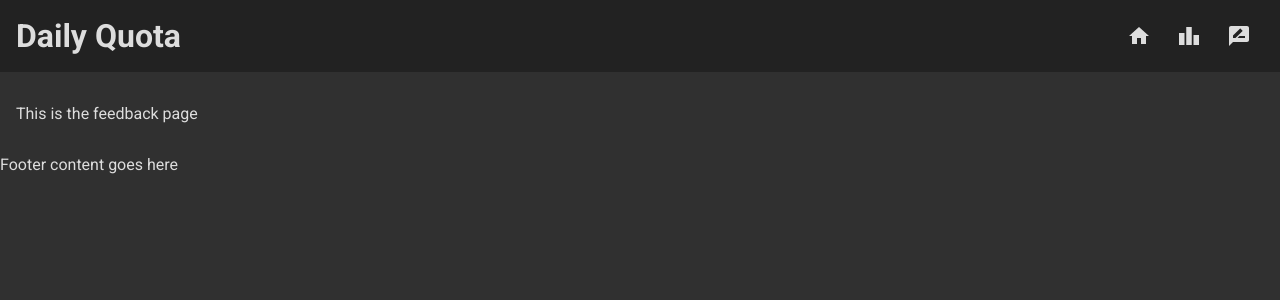
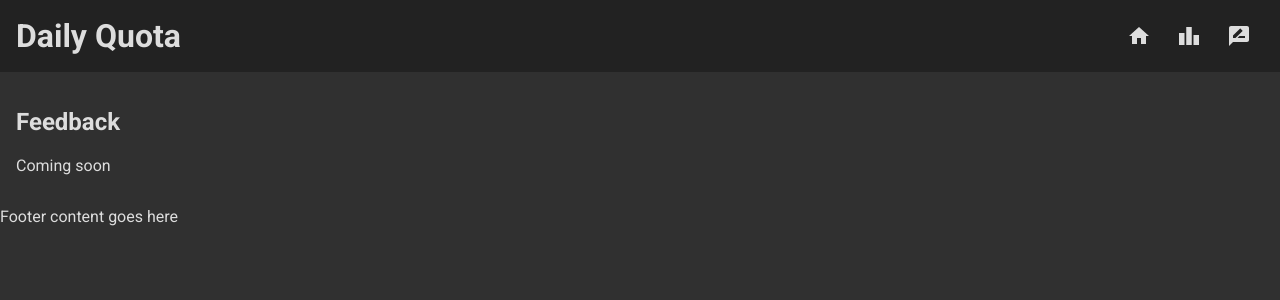
Before and after one commit to tombloor/dailyquota, a React (Create React App) app: page /feedback in a window 1280 px wide. Shown: the top 300 px of the page. Built offline with nearby package versions, Linux system fonts and the light colour scheme.

Commit message:
coming soon text

```diff
--- a/src/routes/Feedback.tsx
+++ b/src/routes/Feedback.tsx
@@ -2,6 +2,9 @@
 
 export default function Feedback() {
     return (
-        <p>This is the feedback page</p>
+        <>
+            <h2>Feedback</h2>
+            <p>Coming soon</p>
+        </>
     )
 }
--- a/src/routes/Leaderboard.tsx
+++ b/src/routes/Leaderboard.tsx
@@ -2,6 +2,9 @@
 
 export default function Leaderboard() {
     return (
-        <p>This is the leaderboard</p>
+        <>
+            <h2>Leaderboard</h2>
+            <p>Coming soon</p>
+        </>
     )
 }
```
